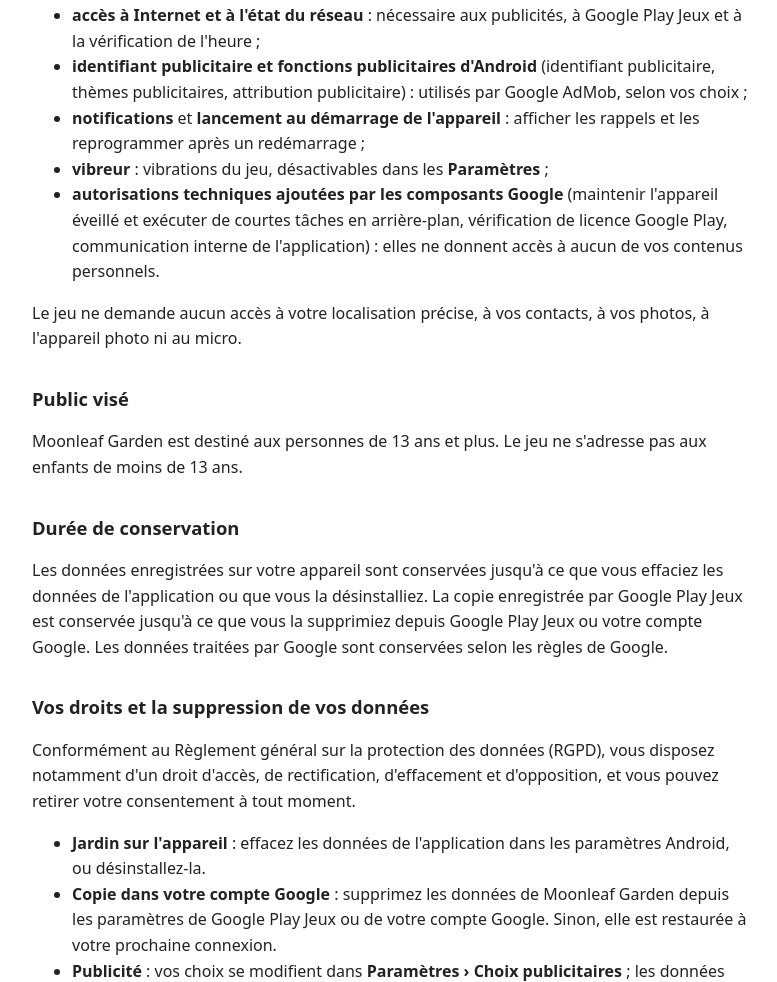
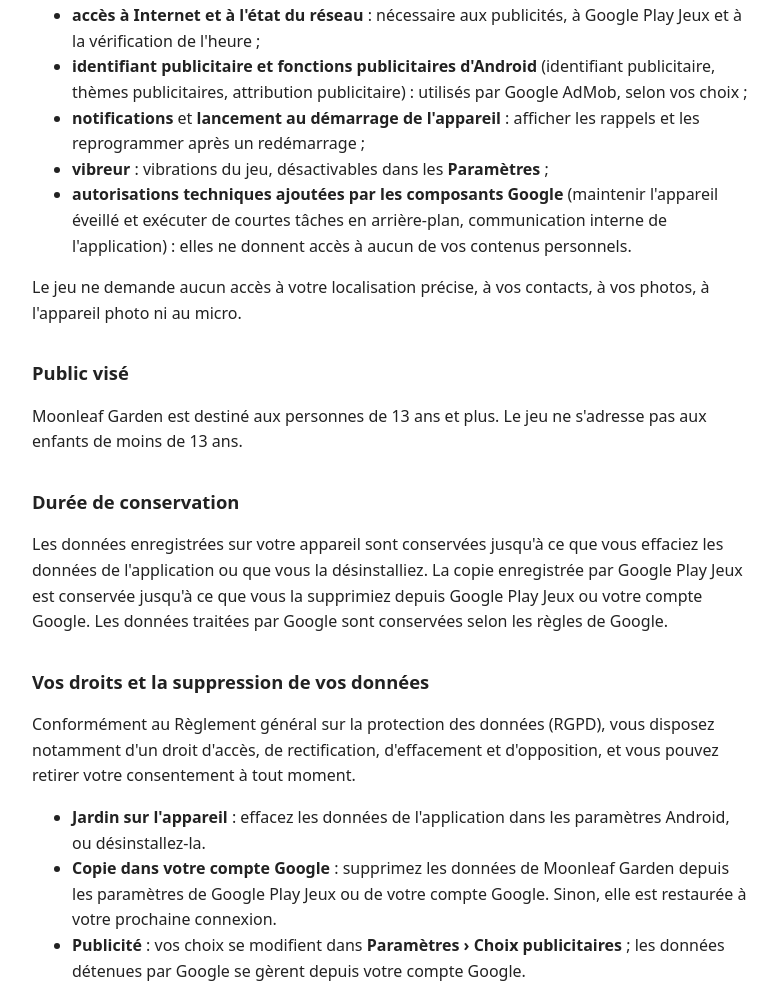
Before and after one commit to gryphongrovegames/politique-confidentialite, a plain HTML site: page moonleaf-garden/fr/index.html in a window 1280 px wide. Shown: the part 2882-3864 px from the top of the page, without its empty margins (248-1025 px from the left). Drawn offline with Linux system fonts and the light colour scheme.

Commit message:
Update index.html

```diff
--- a/moonleaf-garden/fr/index.html
+++ b/moonleaf-garden/fr/index.html
@@ -145,9 +145,8 @@
     <strong>Paramètres</strong> ;</li>
     <li><strong>autorisations techniques ajoutées par les composants
     Google</strong> (maintenir l'appareil éveillé et exécuter de courtes
-    tâches en arrière-plan, vérification de licence Google Play,
-    communication interne de l'application) : elles ne donnent accès à aucun
-    de vos contenus personnels.</li>
+    tâches en arrière-plan, communication interne de l'application) :
+      elles ne donnent accès à aucun de vos contenus personnels.</li>
   </ul>
   <p>Le jeu ne demande aucun accès à votre localisation précise, à vos
   contacts, à vos photos, à l'appareil photo ni au micro.</p>
```
